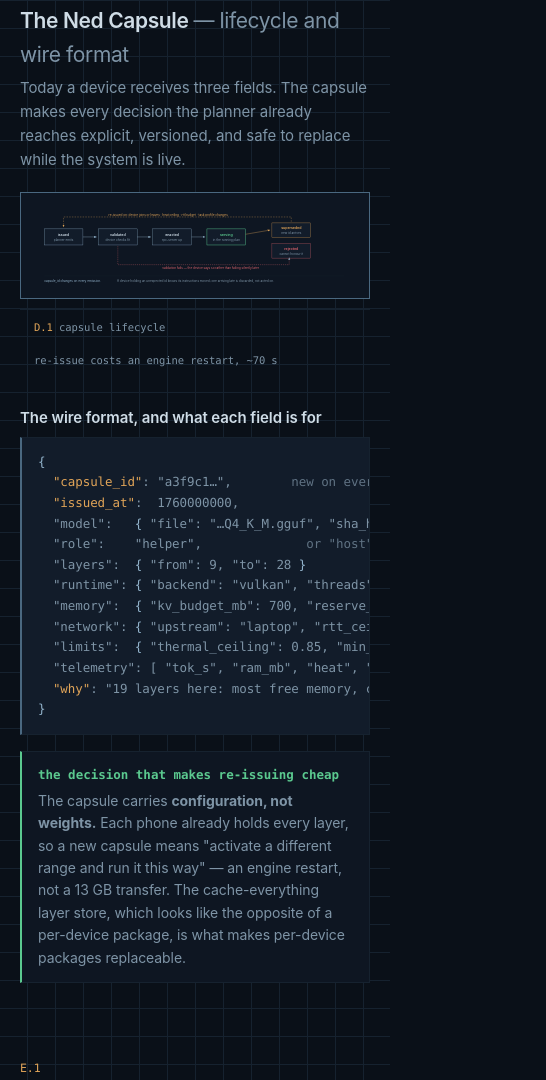
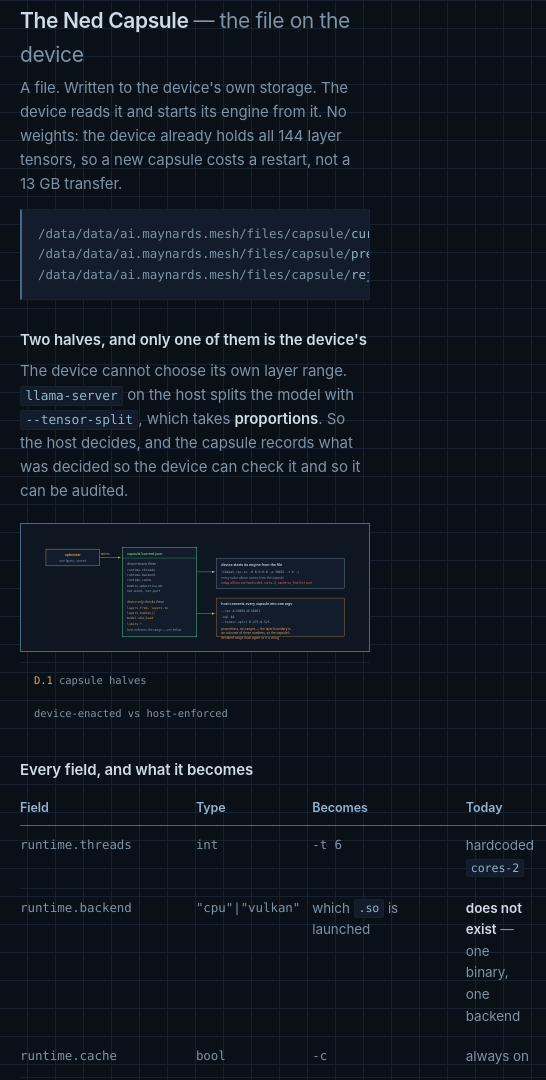
Before and after one commit to prajwal-gunnala/maynards, a plain HTML site: page docs/technical.html in a window 390 px wide. Shown: the part 5347-6427 px from the top of the page, 546 px wide, since content can reach past the window. Drawn offline with Linux system fonts and the light colour scheme.

Commit message:
docs: redraw the capsule as a file, with the real flag mapping
The capsule was drawn as a message. A message is a plan, and emitting
plans is what Voltron already does. A file written to the device, which
the device starts its engine from, is an artifact - and the artifact is
the part no published system produces from a cross-device plan.

Corrected against the code rather than assumed. The device cannot choose
its own layer range: llama-server splits with --tensor-split, which takes
proportions, so the boundary is an outcome of those numbers and the host
enforces it. The capsule therefore has two halves - fields the device
enacts (threads, backend, cache, advertised memory, bind) and fields it
only checks (layer range, tensor hashes, model hash, limits).

Today the phone launches libmesh_rpc.so -H bind -p port -t cores-2 -c
with every value hardcoded, so the table marks what exists and what does
not. Two fields cost real work: runtime.backend needs two .so files in
the APK because the backend is compiled in, not chosen at runtime, and
nobody has measured which is faster on these phones; layers.hashes needs
the host to pull tensor names for a range from the GGUF header, which
read_gguf already parses.

Validation runs on the device because the host plans from telemetry up to
two seconds stale while the device knows its state now - so a capsule it
cannot honour is rejected with a reason before the engine starts.

```diff
--- a/docs/technical.html
+++ b/docs/technical.html
@@ -577,76 +577,129 @@ not the hardware: in the 26 September run a phone hosted and the laptop was the
 <div class="part">
 <div class="pnum">D.1</div>
 <div class="pbody">
-<h2>The Ned Capsule <em>— lifecycle and wire format</em></h2>
-<p>Today a device receives three fields. The capsule makes every decision the planner already reaches
-explicit, versioned, and safe to replace while the system is live.</p>
+<h2>The Ned Capsule <em>&#8212; the file on the device</em></h2>
+
+<p>A file. Written to the device's own storage. The device reads it and starts its engine from it. No
+weights: the device already holds all 144 layer tensors, so a new capsule costs a restart, not a
+13&nbsp;GB transfer.</p>
+
+<pre>/data/data/ai.maynards.mesh/files/capsule/<b>current.json</b>     <i>what it is running now</i>
+/data/data/ai.maynards.mesh/files/capsule/<b>previous.json</b>    <i>kept, so two can be diffed</i>
+/data/data/ai.maynards.mesh/files/capsule/<b>rejected.json</b>    <i>written when validation fails</i></pre>
+
+<h3>Two halves, and only one of them is the device's</h3>
+<p>The device cannot choose its own layer range. <code>llama-server</code> on the host splits the model
+with <code>--tensor-split</code>, which takes <strong>proportions</strong>. So the host decides, and the
+capsule records what was decided so the device can check it and so it can be audited.</p>
 
 <div class="plate">
-<svg viewBox="0 0 1060 260" role="img" aria-label="Capsule state machine">
- <g>
-  <rect x="24" y="60" width="130" height="54" fill="var(--plate2)" stroke="var(--line)"/>
-  <text class="t" x="89" y="84" text-anchor="middle">issued</text>
-  <text class="s" x="89" y="102" text-anchor="middle">planner emits</text>
+<svg viewBox="0 0 1060 330" role="img" aria-label="Capsule halves and how each is enforced">
+ <defs>
+  <marker id="d1a" markerWidth="9" markerHeight="9" refX="7" refY="3" orient="auto">
+    <path d="M0,0 L7,3 L0,6 Z" fill="var(--line)"/></marker>
+  <marker id="d1b" markerWidth="9" markerHeight="9" refX="7" refY="3" orient="auto">
+    <path d="M0,0 L7,3 L0,6 Z" fill="var(--lead)"/></marker>
+ </defs>
 
-  <rect x="206" y="60" width="130" height="54" fill="var(--plate2)" stroke="var(--line)"/>
-  <text class="t" x="271" y="84" text-anchor="middle">validated</text>
-  <text class="s" x="271" y="102" text-anchor="middle">device checks fit</text>
+ <!-- optimizer -->
+ <rect x="30" y="24" width="180" height="56" fill="var(--plate2)" stroke="var(--lead)" stroke-width="1.3"/>
+ <text class="t" x="120" y="48" text-anchor="middle" style="fill:var(--lead)">optimizer</text>
+ <text class="s" x="120" y="66" text-anchor="middle">one layout, scored</text>
 
-  <rect x="388" y="60" width="130" height="54" fill="var(--plate2)" stroke="var(--line)"/>
-  <text class="t" x="453" y="84" text-anchor="middle">enacted</text>
-  <text class="s" x="453" y="102" text-anchor="middle">rpc-server up</text>
+ <!-- capsule file -->
+ <rect x="286" y="18" width="250" height="300" fill="var(--plate2)" stroke="var(--live)" stroke-width="1.6"/>
+ <text class="t" x="302" y="42" style="fill:var(--live)">capsule/current.json</text>
+ <line x1="286" y1="54" x2="536" y2="54" stroke="var(--live)"/>
 
-  <rect x="570" y="60" width="130" height="54" fill="var(--plate2)" stroke="var(--live)" stroke-width="1.4"/>
-  <text class="t" x="635" y="84" text-anchor="middle" style="fill:var(--live)">serving</text>
-  <text class="s" x="635" y="102" text-anchor="middle">in the running plan</text>
+ <text class="s" x="302" y="76" style="fill:var(--line)">device enacts these</text>
+ <text class="v" x="302" y="96">runtime.threads</text>
+ <text class="v" x="302" y="114">runtime.backend</text>
+ <text class="v" x="302" y="132">runtime.cache</text>
+ <text class="v" x="302" y="150">memory.advertise_mb</text>
+ <text class="v" x="302" y="168">net.bind, net.port</text>
 
-  <rect x="788" y="40" width="130" height="48" fill="var(--plate2)" stroke="var(--lead)"/>
-  <text class="t" x="853" y="62" text-anchor="middle" style="fill:var(--lead)">superseded</text>
-  <text class="s" x="853" y="78" text-anchor="middle">new id arrives</text>
+ <line x1="302" y1="184" x2="520" y2="184" stroke="var(--grid)"/>
+ <text class="s" x="302" y="204" style="fill:var(--lead)">device only checks these</text>
+ <text class="v" x="302" y="224" style="fill:var(--lead)">layers.from, layers.to</text>
+ <text class="v" x="302" y="242" style="fill:var(--lead)">layers.hashes[]</text>
+ <text class="v" x="302" y="260" style="fill:var(--lead)">model.sha_head</text>
+ <text class="v" x="302" y="278" style="fill:var(--lead)">limits.*</text>
+ <text class="s" x="302" y="300">host enforces the range &#8212; see below</text>
 
-  <rect x="788" y="110" width="130" height="48" fill="var(--plate2)" stroke="var(--stop)"/>
-  <text class="t" x="853" y="132" text-anchor="middle" style="fill:var(--stop)">rejected</text>
-  <text class="s" x="853" y="148" text-anchor="middle">cannot honour it</text>
- </g>
+ <path d="M210,52 L280,52" stroke="var(--lead)" stroke-width="1.3" marker-end="url(#d1b)"/>
+ <text class="s" x="214" y="42" style="fill:var(--lead)">writes</text>
 
- <path d="M154,87 L200,87" stroke="var(--line)" stroke-width="1.2" marker-end="url(#fl)"/>
- <path d="M336,87 L382,87" stroke="var(--line)" stroke-width="1.2" marker-end="url(#fl)"/>
- <path d="M518,87 L564,87" stroke="var(--line)" stroke-width="1.2" marker-end="url(#fl)"/>
- <path d="M700,78 L782,64" stroke="var(--lead)" stroke-width="1.2" marker-end="url(#flb)"/>
- <path d="M271,118 L271,180 L846,180 L846,156" fill="none" stroke="var(--stop)" stroke-width="1.1"
-       stroke-dasharray="4 3" marker-end="url(#fl)"/>
- <text class="s" x="420" y="196" style="fill:var(--stop)">validation fails &#8212; the device says so rather than failing silently later</text>
- <path d="M853,36 L853,20 L89,20 L89,54" fill="none" stroke="var(--lead)" stroke-width="1.1"
-       stroke-dasharray="5 4" marker-end="url(#flb)"/>
- <text class="s" x="440" y="16" text-anchor="middle" style="fill:var(--lead)">re-issued on: device joins or leaves &#183; heat ceiling &#183; rtt budget &#183; task profile changes</text>
+ <!-- device enact -->
+ <rect x="602" y="56" width="430" height="100" fill="var(--plate2)" stroke="var(--line)"/>
+ <text class="t" x="618" y="80">device starts its engine from the file</text>
 
- <line x1="24" y1="218" x2="1030" y2="218" stroke="var(--grid)"/>
- <text class="s" x="24" y="238" style="fill:var(--line)">capsule_id changes on every emission.</text>
- <text class="s" x="268" y="238">A device holding an unexpected id knows its instructions moved; one arriving late is discarded, not acted on.</text>
+ <text class="v" x="618" y="104">libmesh_rpc.so -H 0.0.0.0 -p 50052 -t 6 -c</text>
+ <text class="s" x="618" y="124">every value above comes from the capsule</text>
+ <text class="s" x="618" y="142" style="fill:var(--stop)">today all four are hardcoded: cores&#8722;2, cache on, first free port</text>
+ <path d="M536,100 L596,100" stroke="var(--line)" stroke-width="1.3" marker-end="url(#d1a)"/>
+
+ <!-- host enforce -->
+ <rect x="602" y="188" width="430" height="130" fill="var(--plate2)" stroke="var(--lead)"/>
+ <text class="t" x="618" y="212">host converts every capsule into one argv</text>
+ <text class="v" x="618" y="236">--rpc A:50052,B:50052</text>
+ <text class="v" x="618" y="254">-ngl 40</text>
+ <text class="v" x="618" y="272">--tensor-split 0.475,0.525</text>
+ <text class="s" x="618" y="294" style="fill:var(--lead)">proportions, not ranges &#8212; the layer boundary is</text>
+ <text class="s" x="618" y="310" style="fill:var(--lead)">an outcome of these numbers, so the capsule&#8217;s</text>
+ <text class="s" x="618" y="326" style="fill:var(--lead)">declared range must agree or it is a bug</text>
+ <path d="M536,240 L596,240" stroke="var(--lead)" stroke-width="1.3" marker-end="url(#d1b)"/>
 </svg>
 </div>
-<div class="plate-tb"><span><b>D.1</b> capsule lifecycle</span><span>re-issue costs an engine restart, ~70 s</span></div>
+<div class="plate-tb"><span><b>D.1</b> capsule halves</span><span>device-enacted vs host-enforced</span></div>
 
-<h3>The wire format, and what each field is for</h3>
-<pre><b>{</b>
-  <u>"capsule_id"</u>: "a3f9c1…",        <i>new on every emission; stale ones ignored</i>
-  <u>"issued_at"</u>:  1760000000,
-  "model":   <b>{</b> "file": "…Q4_K_M.gguf", "sha_head": "94a16f7a" <b>}</b>   <i>wrong file → reject</i>
-  "role":    "helper",              <i>or "host" — the role is not the hardware</i>
-  "layers":  <b>{</b> "from": 9, "to": 28 <b>}</b>
-  "runtime": <b>{</b> "backend": "vulkan", "threads": 6, "kv_type": "q8_0" <b>}</b>  <i>← constants today</i>
-  "memory":  <b>{</b> "kv_budget_mb": 700, "reserve_mb": 150, "offer_cap_mb": 8192 <b>}</b>
-  "network": <b>{</b> "upstream": "laptop", "rtt_ceiling_ms": 60, "relay": null <b>}</b>
-  "limits":  <b>{</b> "thermal_ceiling": 0.85, "min_battery_pct": 20 <b>}</b>
-  "telemetry": [ "tok_s", "ram_mb", "heat", "battery", "bytes", "errors" ],
-  <u>"why"</u>: "19 layers here: most free memory, coolest headroom"   <i>for the dashboard</i>
-<b>}</b></pre>
+<h3>Every field, and what it becomes</h3>
+<table>
+<tr><th>Field</th><th>Type</th><th>Becomes</th><th>Today</th></tr>
+<tr><td class="m">runtime.threads</td><td class="m">int</td><td class="m">-t 6</td><td>hardcoded <code>cores-2</code></td></tr>
+<tr><td class="m">runtime.backend</td><td class="m">"cpu"|"vulkan"</td><td>which <code>.so</code> is launched</td><td><b>does not exist</b> &#8212; one binary, one backend</td></tr>
+<tr><td class="m">runtime.cache</td><td class="m">bool</td><td class="m">-c</td><td>always on</td></tr>
+<tr><td class="m">memory.advertise_mb</td><td class="m">int</td><td>how much the device offers</td><td>not sent; host infers from specs</td></tr>
+<tr><td class="m">net.bind, net.port</td><td class="m">str, int</td><td class="m">-H 0.0.0.0 -p 50052</td><td>first port that binds</td></tr>
+<tr><td class="m">layers.from, .to</td><td class="m">int, int</td><td>checked, not enacted</td><td>sent as the string <code>"9-27"</code></td></tr>
+<tr><td class="m">layers.hashes[]</td><td class="m">str[]</td><td>which tensors must be in the store</td><td><b>does not exist</b></td></tr>
+<tr><td class="m">model.sha_head</td><td class="m">str</td><td>reject if the file differs</td><td><b>does not exist</b></td></tr>
+<tr><td class="m">limits.thermal_ceiling</td><td class="m">float 0&#8211;1</td><td>device stops at this headroom</td><td><b>does not exist</b></td></tr>
+<tr><td class="m">limits.min_battery_pct</td><td class="m">int</td><td>device refuses below this</td><td>host-side only</td></tr>
+<tr><td class="m">capsule_id</td><td class="m">str</td><td>reply key; stale ones discarded</td><td><b>does not exist</b></td></tr>
+</table>
 
-<div class="flag live"><h4>the decision that makes re-issuing cheap</h4>
-The capsule carries <b>configuration, not weights.</b> Each phone already holds every layer, so a new
-capsule means "activate a different range and run it this way" — an engine restart, not a 13 GB transfer.
-The cache-everything layer store, which looks like the opposite of a per-device package, is what makes
-per-device packages replaceable.</div>
+<h3>What the device does, in order</h3>
+<pre><b>1</b>  receive capsule over the control link
+<b>2</b>  write it to <u>capsule/incoming.json</u>
+<b>3</b>  <b>validate</b>
+      model.sha_head matches the local file           <i>else reject: wrong model</i>
+      every hash in layers.hashes[] is in the store   <i>else reject: missing N tensors</i>
+      free memory &#8805; memory.advertise_mb + reserve     <i>else reject: short by N MB</i>
+      battery &#8805; limits.min_battery_pct                <i>else reject: battery</i>
+      heat &#8804; limits.thermal_ceiling                   <i>else reject: too hot</i>
+<b>4</b>  on reject &#8594; write <u>capsule/rejected.json</u> with the reason, reply, stop
+<b>5</b>  on pass  &#8594; stop the current engine
+<b>6</b>  mv current.json &#8594; previous.json ; mv incoming.json &#8594; current.json
+<b>7</b>  launch the engine from current.json
+<b>8</b>  reply <b>{ok, capsule_id, address}</b>
+<b>9</b>  report telemetry against the field list in the capsule</pre>
+
+<div class="flag"><h4>why validation lives on the device</h4>
+The host plans from telemetry up to two seconds old. The device knows its own state now. A capsule the
+device cannot honour is rejected with a reason before the engine starts, instead of failing during
+generation.</div>
+
+<div class="flag stop"><h4>two fields cost real work</h4>
+<code>runtime.backend</code> needs <b>two binaries</b> shipped in the APK &#8212; <code>libmesh_rpc_cpu.so</code>
+and <code>libmesh_rpc_vulkan.so</code> &#8212; because the backend is compiled in, not selected at runtime. And
+nobody has measured which is faster on these phones, so the field may turn out to be worthless.
+<code>layers.hashes[]</code> needs the host to read the tensor names for a range out of the GGUF header,
+which <code>read_gguf()</code> already parses.</div>
+
+<div class="flag live"><h4>what makes it an artifact and not a message</h4>
+It is on disk. Pull it with <code>adb pull</code> and read the contract. The device restarts and re-enacts
+itself without asking the host. Two capsules diff. And a phone that belongs to a stranger carries, in
+writing, exactly what it agreed to do.</div>
 </div>
 </div>
 
```
